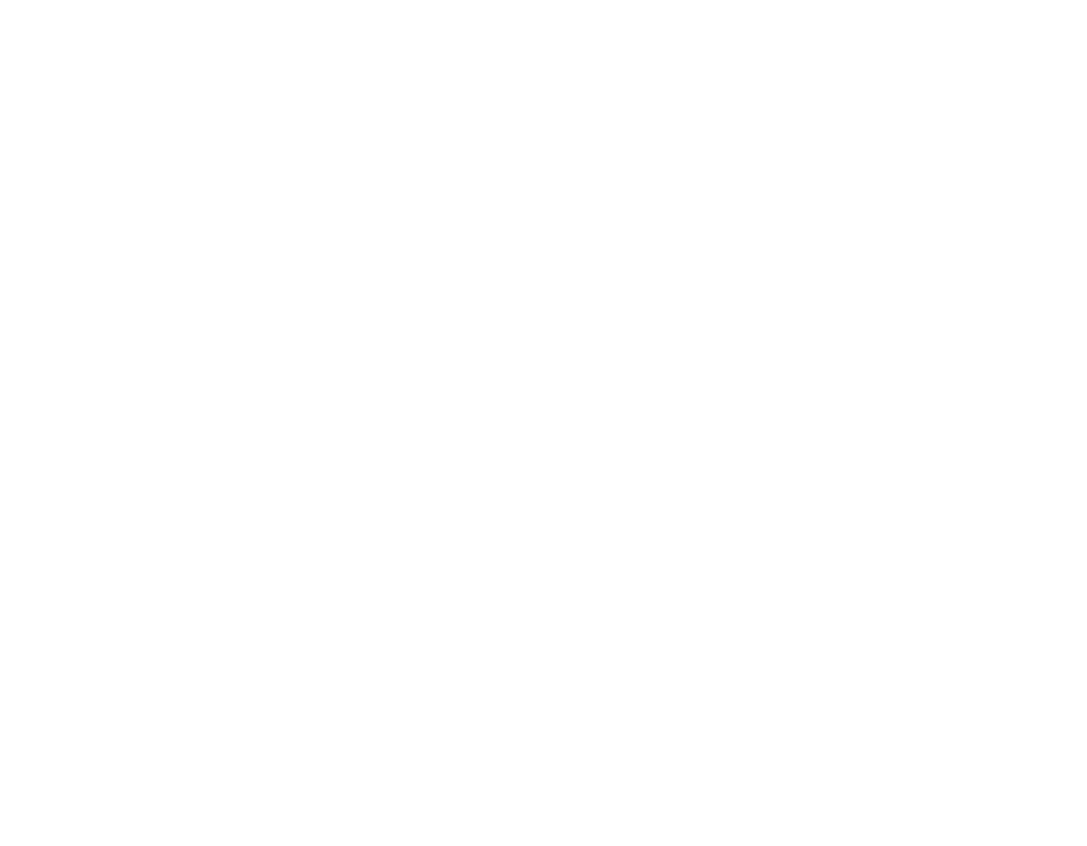
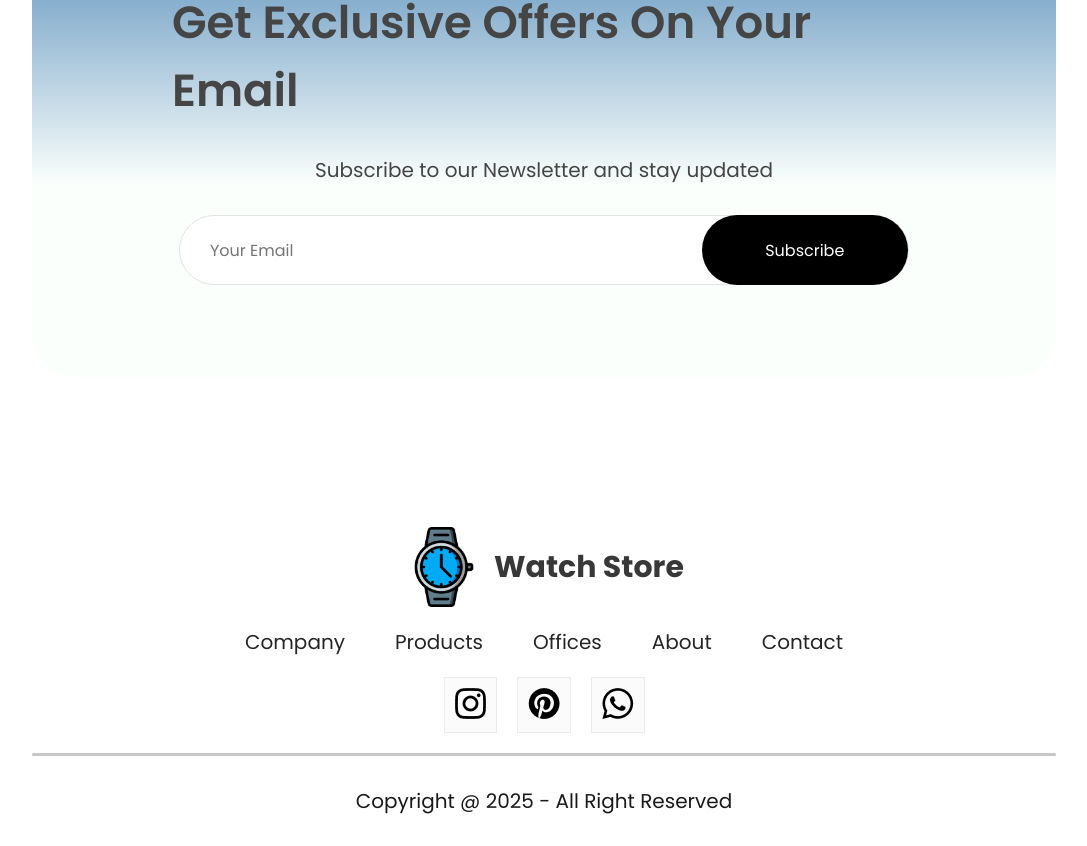
Before and after one commit to Nitish-coder18/MinorProject_WatchStore, a React (Vite) app in the folder Watch_Store/: page / in a window 1280 px wide. Shown: the part 3441-4287 px from the top of the page, without its empty margins (96-1183 px from the left). Before the commit the page ends 3328 px from the top, so only its background shows below. Built offline with nearby package versions, Linux system fonts and the light colour scheme; a web font is replaced by a local one.

Commit message:
update the footer

```diff
--- a/Watch_Store/src/App.jsx
+++ b/Watch_Store/src/App.jsx
@@ -5,6 +5,7 @@
 import Product from "./pages/Product"
 import Cart from "./pages/Cart"
 import LoginSignup from "./pages/LoginSignup"
+import { Footer } from "./components/Footer/Footer"
 
 function App() {
   return(
@@ -22,6 +23,7 @@
         <Route path="/cart" element={<Cart />} />
         <Route path="/login" element={<LoginSignup />} />
       </Routes>
+      <Footer />
     </BrowserRouter>
   )
 }
--- a/Watch_Store/src/components/Assets/New_Collections.js
+++ b/Watch_Store/src/components/Assets/New_Collections.js
@@ -2,6 +2,10 @@
 import p2_img from "./w_kids12.jpeg";
 import p3_img from "./w_men3.jpeg";
 import p4_img from "./w_women4.png";
+import p5_img from "./w_men10.jpeg";
+import p6_img from "./w_kids2.jpeg";
+import p7_img from "./w_men9.jpeg";
+import p8_img from "./w_women8.png";
 
 
 let data_product = [
@@ -36,28 +40,28 @@
      {
         id: 5,
         name: "Rolex Submariner",
-        image: p1_img,
+        image: p5_img,
         new_price:50.00,
         old_price:120.50,
      },
      {
         id: 6,
         name: "Omega Speedmaster",
-        image: p2_img,
+        image: p6_img,
         new_price:45.00,
         old_price:125.50,
      },
      {
         id: 7,
         name: "Casio G-Shock",
-        image: p3_img,
+        image: p7_img,
         new_price:97.00,
         old_price:127.50,
      },
      {
         id: 8,
         name: "Casio",
-        image: p4_img,
+        image: p8_img,
         new_price:54.00,
         old_price:123.50,
      },
--- /dev/null
+++ b/Watch_Store/src/components/Footer/Footer.css
@@ -0,0 +1,60 @@
+.footer {
+  display: flex;
+  flex-direction: column;
+  justify-content: center;
+  align-items: center;
+  gap: 20px;
+}
+.footer-logo {
+  width: 280px;
+  height: 80px;
+  display: flex;
+  align-items: center;
+  gap: 10px;
+}
+.footer-logo img {
+  width: 80px;
+  height: 80px;
+}
+.footer-logo p {
+  color: #383838;
+  font-size: 30px;
+  font-weight: 700;
+}
+.footer-link {
+  display: flex;
+  list-style: none;
+  gap: 50px;
+  color: #252525;
+  font-size: 20px;
+}
+.footer-link li {
+  cursor: pointer;
+}
+.footer-social-icon {
+  display: flex;
+  gap: 20px;
+}
+.footer-icon-container {
+  padding: 10px;
+  padding-bottom: 6px;
+  background: #fbfbfb;
+  border: 1px solid #ebebeb;
+}
+.footer-copyright {
+  display: flex;
+  flex-direction: column;
+  align-items: center;
+  gap: 30px;
+  width: 100%;
+  margin-bottom: 30px;
+  color: #1a1a1a;
+  font-size: 20px;
+}
+.footer-copyright hr {
+  width: 80%;
+  border: none;
+  border-radius: 10px;
+  height: 3px;
+  background: #c7c7c7;
+}
--- /dev/null
+++ b/Watch_Store/src/components/Footer/Footer.jsx
@@ -0,0 +1,45 @@
+import React from "react";
+import "./Footer.css";
+import footer_logo from "../Assets/logo_big.png";
+import instagram_icon from "../Assets/instagram_icon.png";
+import pinterest_icon from "../Assets/pintester_icon.png";
+import whatsup_icon from "../Assets/whatsapp_icon.png";
+
+export const Footer = () => {
+  return (
+    <div className="footer">
+      <div className="footer-logo">
+        <img src={footer_logo} alt="" />
+        <p>Watch Store</p>
+      </div>
+      <ul className="footer-link">
+        <li>Company</li>
+        <li>Products</li>
+        <li>Offices</li>
+        <li>About</li>
+        <li>Contact</li>
+      </ul>
+      <div className="footer-social-icon">
+        <div className="footer-icon-container">
+          <a href="https://github.com/Nitish-coder18" target="blank">
+            <img src={instagram_icon} alt="" />
+          </a>
+        </div>
+        <div className="footer-icon-container">
+          <a href="https://github.com/Nitish-coder18" target="blank">
+            <img src={pinterest_icon} alt="" />
+          </a>
+        </div>
+        <div className="footer-icon-container">
+          <a href="https://github.com/Nitish-coder18" target="blank">
+            <img src={whatsup_icon} alt="" />
+          </a>
+        </div>
+      </div>
+      <div className="footer-copyright">
+        <hr />
+        <p>Copyright @ 2025 - All Right Reserved</p>
+      </div>
+    </div>
+  );
+};
--- a/Watch_Store/src/components/NewCollections/NewCollection.css
+++ b/Watch_Store/src/components/NewCollections/NewCollection.css
@@ -3,7 +3,7 @@
   flex-direction: column;
   align-items: center;
   gap: 20px;
-  margin-bottom: 100px;
+  margin-bottom: 110px;
 }
 .new-collection h1 {
   color: #171717;
--- /dev/null
+++ b/Watch_Store/src/components/NewsLetter/NewsLetter.css
@@ -0,0 +1,54 @@
+.newsletter {
+  width: 80%;
+  height: 60vh;
+  display: flex;
+  flex-direction: column;
+  align-items: center;
+  justify-content: center;
+  border-radius: 45px;
+  margin: auto;
+  padding: 0px 140px;
+  margin-bottom: 150px;
+  background: linear-gradient(180deg, #4682b4 0%, #e1ffea22 60%);
+  gap: 30px;
+}
+.newsletter h1 {
+  color: #454545;
+  font-size: 45px;
+  font-weight: 600;
+}
+
+.newsletter p {
+  color: #454545;
+  font-size: 20px;
+}
+
+.newsletter div {
+  display: flex;
+  align-items: center;
+  justify-content: space-between;
+  background: white;
+  width: 730px;
+  height: 70px;
+  border-radius: 80px;
+  border: 1px solid #e3e3e3;
+}
+
+.newsletter input {
+  width: 500px;
+  margin-left: 30px;
+  border: none;
+  outline: none;
+  color: #616161;
+  font-family: Poppins;
+  font-size: 16px;
+}
+.newsletter div button {
+  width: 210px;
+  height: 70px;
+  border-radius: 80px;
+  background: black;
+  color: white;
+  font-size: 16px;
+  cursor: pointer;
+}
--- /dev/null
+++ b/Watch_Store/src/components/NewsLetter/NewsLetter.jsx
@@ -0,0 +1,15 @@
+import React from "react";
+import "./NewsLetter.css";
+
+export const NewsLetter = () => {
+  return (
+    <div className="newsletter">
+      <h1>Get Exclusive Offers On Your Email</h1>
+      <p>Subscribe to our Newsletter and stay updated</p>
+      <div>
+        <input type="email" placeholder="Your Email" />
+        <button>Subscribe</button>
+      </div>
+    </div>
+  );
+};
--- a/Watch_Store/src/pages/Shop.jsx
+++ b/Watch_Store/src/pages/Shop.jsx
@@ -3,6 +3,8 @@
 import { Popular } from '../components/Popular/Popular'
 import { Offer } from '../components/Offers/Offer'
 import { NewCollection } from '../components/NewCollections/NewCollection'
+import { NewsLetter } from '../components/NewsLetter/NewsLetter'
+
 
 const Shop = () => {
   return (
@@ -11,6 +13,8 @@
       <Popular />
       <Offer />
       <NewCollection />
+      <NewsLetter />
+
     </div>
   )
 }
```
